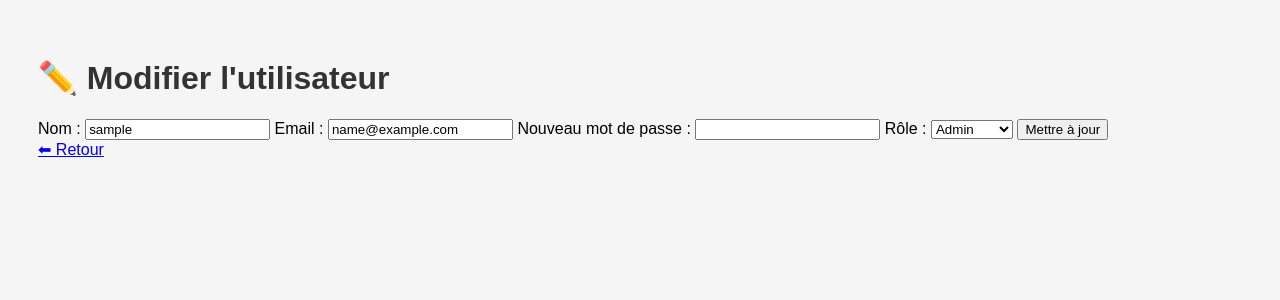
After one commit to maissakrch/gestion-ticket-devops, a Flask app: page /admin/users/edit/1 in a window 1280 px wide. The commit adds this page. Shown: the top 300 px of the page. Run offline with Flask 3, Linux system fonts and the light colour scheme; the visitor is signed in with stand-in values (Sample User, id 1).

Commit message:
Ajout fonctionnaliter supp et modifier utilisateur par admin

```diff
--- a/backend/app.py
+++ b/backend/app.py
@@ -216,6 +216,25 @@ def ajouter_utilisateur():
 
     return redirect('/admin/users')
 
+@app.route('/admin/users/edit/<int:id>', methods=['GET', 'POST'])
+@login_required
+def edit_user(id):
+    if current_user.role != 'admin':
+        return "Accès refusé", 403
+
+    user = Utilisateur.query.get(id)
+
+    if request.method == 'POST':
+        user.nom = request.form['nom']
+        user.email = request.form['email']
+        if request.form['mot_de_passe']:
+            user.set_password(request.form['mot_de_passe'])
+        user.role = request.form['role']
+        db.session.commit()
+        return redirect('/admin/users')
+
+    return render_template('edit_user.html', user=user)
+
 
 # 🚀 Lancement
 if __name__ == '__main__':
--- a/backend/templates/admin_users.html
+++ b/backend/templates/admin_users.html
@@ -43,7 +43,12 @@
                 <form method="POST" action="/admin/users/delete/{{ user.id }}">
                     <button type="submit" onclick="return confirm('Supprimer cet utilisateur ?')">Supprimer</button>
                 </form>
+                <form method="GET" action="/admin/users/edit/{{ user.id }}" style="display:inline">
+                    <button type="submit">Modifier</button>
+                </form>
+
             </td>
+
         </tr>
         {% endfor %}
     </table>
--- /dev/null
+++ b/backend/templates/edit_user.html
@@ -0,0 +1,32 @@
+<!DOCTYPE html>
+<html lang="fr">
+<head>
+    <meta charset="UTF-8">
+    <title>Modifier un utilisateur</title>
+    <link rel="stylesheet" href="{{ url_for('static', filename='style.css') }}">
+</head>
+<body>
+    <h1>✏️ Modifier l'utilisateur</h1>
+
+    <form method="POST">
+        <label for="nom">Nom :</label>
+        <input type="text" name="nom" value="{{ user.nom }}" required>
+
+        <label for="email">Email :</label>
+        <input type="email" name="email" value="{{ user.email }}" required>
+
+        <label for="mot_de_passe">Nouveau mot de passe :</label>
+        <input type="password" name="mot_de_passe">
+
+        <label for="role">Rôle :</label>
+        <select name="role">
+            <option value="user" {% if user.role == 'user' %}selected{% endif %}>Utilisateur</option>
+            <option value="admin" {% if user.role == 'admin' %}selected{% endif %}>Admin</option>
+        </select>
+
+        <button type="submit">Mettre à jour</button>
+    </form>
+
+    <a href="/admin/users">⬅ Retour</a>
+</body>
+</html>
```
